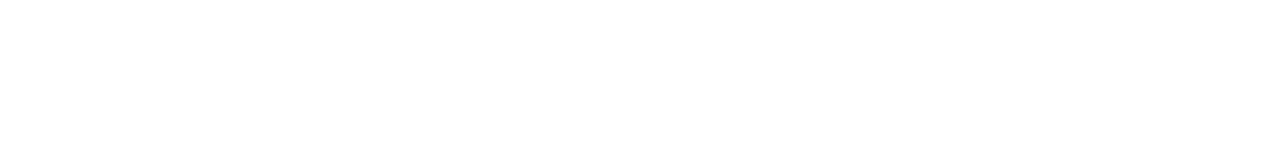
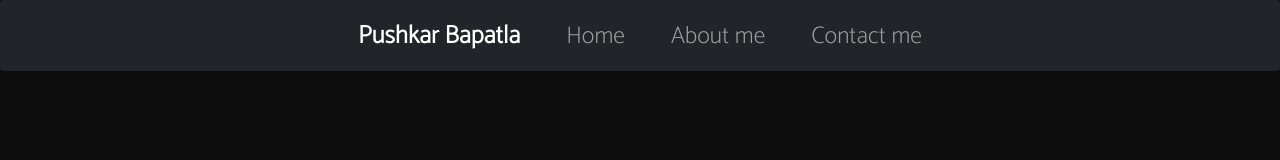
Before and after one commit to pushkarbapatla/pushkarbapatla.github.io, a plain HTML site: page index.html in a window 1280 px wide. Drawn offline with Linux system fonts and the light colour scheme.

Commit message:
Update files

```diff
--- a/index.html
+++ b/index.html
@@ -12,12 +12,37 @@
     <title>Pushkar Bapatla</title>
     <link rel="stylesheet" href="bootstrap.min.css">
     <link rel="stylesheet" href="style.css">
-
 </head>
 
 <body>
+    <nav class="navbar navbar-expand-lg navbar-dark bg-dark rounded" aria-label="Twelfth navbar example">
+        <div class="container-fluid">
+            <button class="navbar-toggler" type="button" data-bs-toggle="collapse" data-bs-target="#navbarsExample10"
+                aria-controls="navbarsExample10" aria-expanded="false" aria-label="Toggle navigation">
+                <span class="navbar-toggler-icon"></span>
+            </button>
 
-    <script src="bootstrap.min.js"></script>
+            <div class="collapse navbar-collapse justify-content-md-center" id="navbarsExample10">
+                <ul class="navbar-nav">
+                    <li class="nav-item">
+                        <a class="nav-link active navbar-brand" aria-current="page" href="#">Pushkar Bapatla</a>
+                    </li>
+                    <li class="nav-item">
+                        <a class="nav-link" href="#">Home</a>
+                    </li>
+                    <li class="nav-item">
+                        <a class="nav-link" href="#" tabindex="-1" aria-disabled="true">About me</a>
+                    </li>
+                    <li class="nav-item">
+                        <a class="nav-link" href="#" tabindex="-1" aria-disabled="true">Contact me</a>
+                    </li>
+                </ul>
+            </div>
+        </div>
+    </nav>
+
+    <script src="bootstrap.bundle.min.js"></script>
+    <script src="sidebars.js"></script>
 </body>
 
 </html>
--- a/style.css
+++ b/style.css
@@ -0,0 +1,16 @@
+@import url('https://fonts.googleapis.com/css2?family=Catamaran:wght@200&display=swap');
+body{
+    background-color: rgb(12, 12, 12);
+}
+.nav-link{
+    font-family:Catamaran;
+    font-size: x-large;
+    margin-left:15px;
+    margin-right:15px;
+    margin-top:3px;
+}
+.navbar-brand{
+    margin-top:5px;
+    font-size:25px;
+    font-weight:900;
+}
```
Also changed, not shown: bootstrap.bundle.min.js (added), bootstrap.min.js (deleted).
